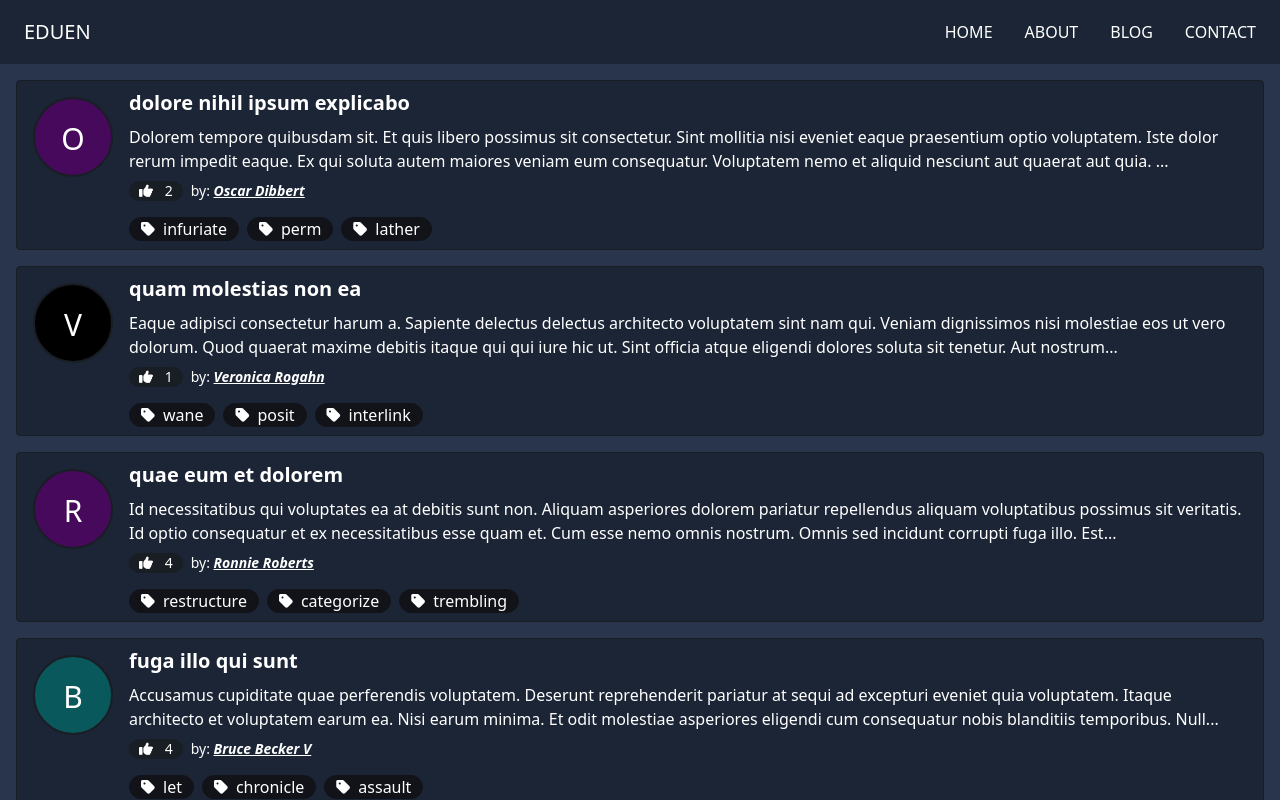
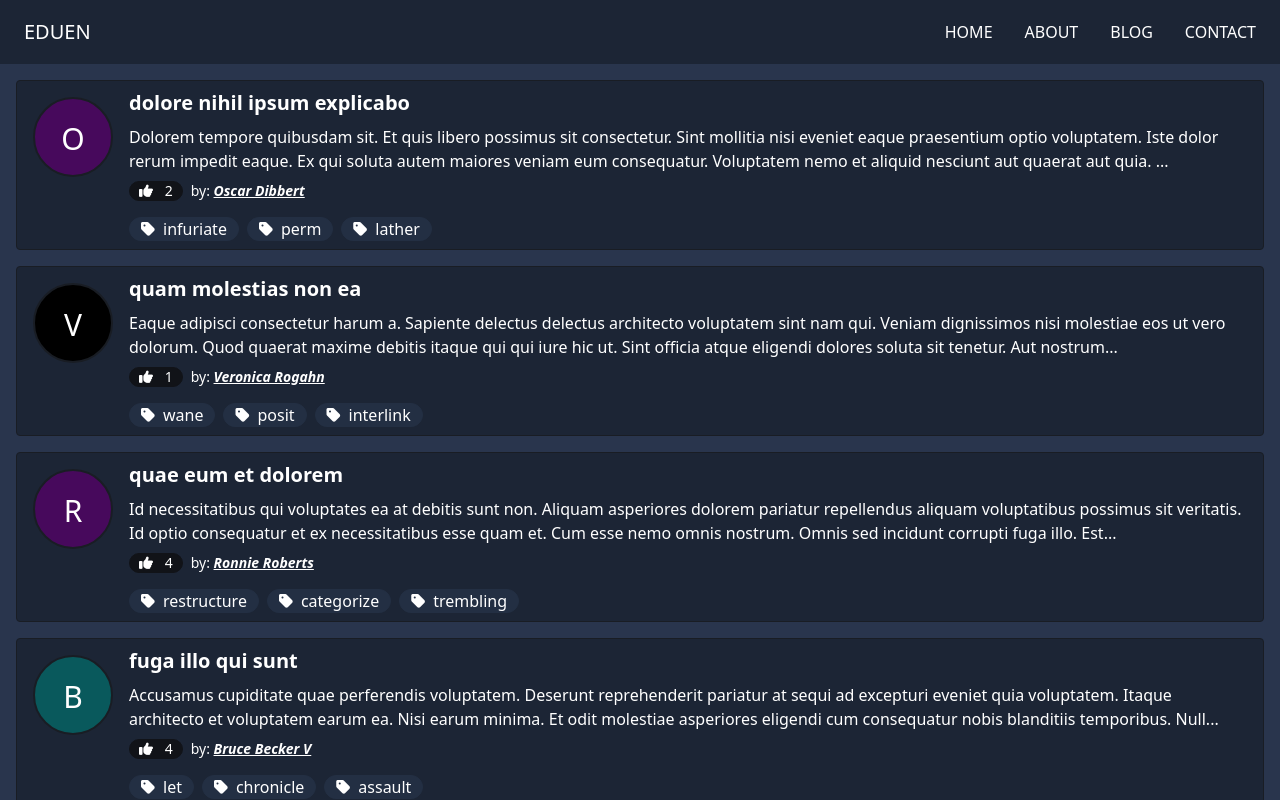
Before and after one commit to EduenSarceno/svelte-app, a SvelteKit app: page /posts in a window 1280 px wide. Built offline with nearby package versions, Linux system fonts and the light colour scheme.

Commit message:
usar colores neutros en los tags

```diff
--- a/src/routes/posts/Post.svelte
+++ b/src/routes/posts/Post.svelte
@@ -28,8 +28,8 @@ $: author.color = authorColor(author)
     <div class="basis-full overflow-y-auto">{body}</div>
     <div class="my-2 text-sm basis-full text-right inline-flex gap-2 justify-between md:justify-start">
       <div class="tooltip" data-tip="Reactions">
-      <span class="badge badge-neutral gap-2">
-        <span class="fa-solid fa-thumbs-up text-neutral-content"></span>&nbsp;{reactions}
+      <span class="badge badge-primary gap-2">
+        <span class="fa-solid fa-thumbs-up"></span>&nbsp;{reactions}
       </span>
       </div>
       <span>
@@ -39,9 +39,9 @@ $: author.color = authorColor(author)
 
   <div class="text-left my-2 text-bg-300 sm:text-right">
     {#each categories as tag}
-    <btn class="badge badge-lg badge-primary gap-2 mr-2">
+    <btn class="badge badge-lg badge-ghost gap-2 mr-2">
       <span class="fa-solid fa-tag"></span>
-      <a  href="{base}/posts/?cat={tag.id}" class="link link-hover text-base-content">{tag.name}</a>
+      <a href="{base}/posts/?cat={tag.id}" class="link link-hover">{tag.name}</a>
     </btn>
     {/each}
   </div>
```
